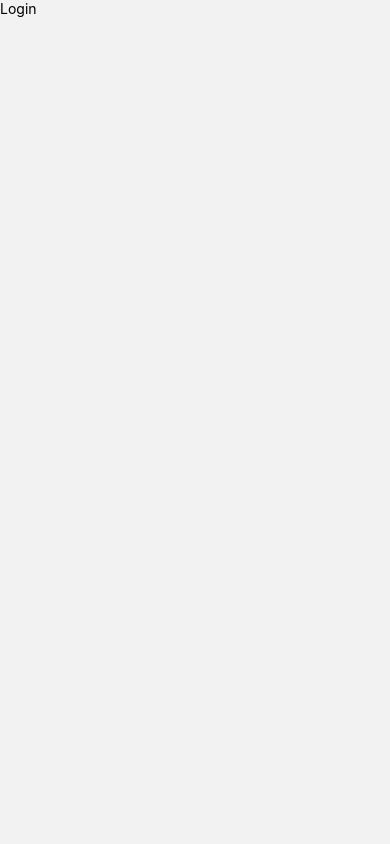
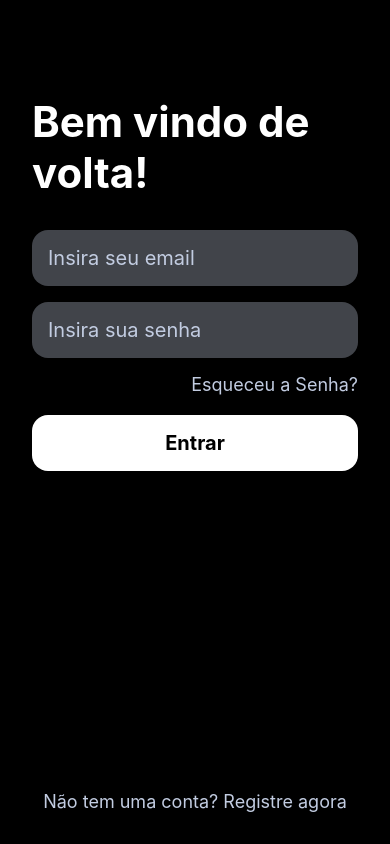
Before and after one commit to justAlves/devsocial, a React Native app: screen /Login in a window 390 px wide. Built offline with nearby package versions, Linux system fonts and the light colour scheme.

Commit message:
auth(feat):create login and register page

```diff
--- /dev/null
+++ b/src/pages/Login/components/LoginPage.tsx
@@ -0,0 +1,95 @@
+import {
+    StyleSheet,
+    Text,
+    TextInput,
+    TouchableOpacity,
+    View,
+} from 'react-native';
+import React from 'react';
+
+interface LoginProps {
+    login: boolean;
+    setLogin: (e: boolean) => void;
+}
+
+export default function LoginPage({login, setLogin}: LoginProps) {
+    return (
+        <View style={styles.container}>
+            <Text style={styles.title}>Bem vindo de volta!</Text>
+            <TextInput
+                style={styles.input}
+                placeholder="Insira seu email"
+                placeholderTextColor="#C2CCE1"
+            />
+            <TextInput
+                style={styles.input}
+                placeholder="Insira sua senha"
+                placeholderTextColor="#C2CCE1"
+            />
+            <View style={styles.buttonContainer}>
+                <TouchableOpacity>
+                    <Text style={{fontSize: 18, color: '#C2CCE1'}}>
+                        Esqueceu a Senha?
+                    </Text>
+                </TouchableOpacity>
+                <TouchableOpacity style={styles.button}>
+                    <Text style={{fontSize: 20, fontWeight: '700'}}>
+                        Entrar
+                    </Text>
+                </TouchableOpacity>
+            </View>
+            <View
+                style={{
+                    justifyContent: 'center',
+                    alignItems: 'center',
+                    marginTop: 'auto',
+                }}>
+                <TouchableOpacity onPress={() => setLogin(!login)}>
+                    <Text
+                        style={{
+                            fontSize: 18,
+                            color: '#C2CCE1',
+                        }}>
+                        Não tem uma conta? Registre agora
+                    </Text>
+                </TouchableOpacity>
+            </View>
+        </View>
+    );
+}
+
+const styles = StyleSheet.create({
+    container: {
+        flex: 1,
+        backgroundColor: '#000',
+        padding: 32,
+    },
+    title: {
+        marginTop: 64,
+        marginBottom: 32,
+        color: '#fff',
+        fontSize: 42,
+        fontWeight: '700',
+    },
+    input: {
+        width: '100%',
+        padding: 16,
+        fontSize: 20,
+        backgroundColor: '#41444A',
+        borderRadius: 16,
+        color: '#fff',
+        marginBottom: 16,
+    },
+    buttonContainer: {
+        alignItems: 'flex-end',
+        gap: 20,
+    },
+    button: {
+        width: '100%',
+        alignItems: 'center',
+        justifyContent: 'center',
+        backgroundColor: '#FFF',
+        padding: 16,
+        borderRadius: 16,
+    },
+});
--- /dev/null
+++ b/src/pages/Login/components/RegisterPage.tsx
@@ -0,0 +1,100 @@
+import {
+    StyleSheet,
+    Text,
+    TextInput,
+    TouchableOpacity,
+    View,
+} from 'react-native';
+import React from 'react';
+
+interface RegisterProps {
+    login: boolean;
+    setLogin: (e: boolean) => void;
+}
+
+export default function RegisterPage({login, setLogin}: RegisterProps) {
+    return (
+        <View style={styles.container}>
+            <Text style={styles.title}>Olá! Registre-se para começar</Text>
+            <TextInput
+                style={styles.input}
+                placeholder="Insira seu usuario"
+                placeholderTextColor="#C2CCE1"
+            />
+            <TextInput
+                style={styles.input}
+                placeholder="Insira seu email"
+                placeholderTextColor="#C2CCE1"
+            />
+            <TextInput
+                style={styles.input}
+                placeholder="Insira sua senha"
+                placeholderTextColor="#C2CCE1"
+            />
+            <TextInput
+                style={styles.input}
+                placeholder="Repita sua senha"
+                placeholderTextColor="#C2CCE1"
+            />
+            <View style={styles.buttonContainer}>
+                <TouchableOpacity style={styles.button}>
+                    <Text style={{fontSize: 20, fontWeight: '700'}}>
+                        Registrar
+                    </Text>
+                </TouchableOpacity>
+            </View>
+            <View
+                style={{
+                    justifyContent: 'center',
+                    alignItems: 'center',
+                    marginTop: 'auto',
+                }}>
+                <TouchableOpacity onPress={() => setLogin(!login)}>
+                    <Text
+                        style={{
+                            fontSize: 18,
+                            color: '#C2CCE1',
+                        }}>
+                        Já tem uma conta? Entre agora
+                    </Text>
+                </TouchableOpacity>
+            </View>
+        </View>
+    );
+}
+
+const styles = StyleSheet.create({
+    container: {
+        flex: 1,
+        backgroundColor: '#000',
+        padding: 32,
+    },
+    title: {
+        marginTop: 64,
+        marginBottom: 32,
+        color: '#fff',
+        fontSize: 42,
+        fontWeight: '700',
+    },
+    input: {
+        width: '100%',
+        padding: 16,
+        fontSize: 20,
+        backgroundColor: '#41444A',
+        borderRadius: 16,
+        color: '#fff',
+        marginBottom: 16,
+    },
+    buttonContainer: {
+        alignItems: 'flex-end',
+        gap: 20,
+    },
+    button: {
+        width: '100%',
+        alignItems: 'center',
+        justifyContent: 'center',
+        backgroundColor: '#FFF',
+        padding: 16,
+        borderRadius: 16,
+    },
+});
--- a/src/pages/Login/index.tsx
+++ b/src/pages/Login/index.tsx
@@ -1,10 +1,13 @@
-import {View, Text, SafeAreaView} from 'react-native';
-import React from 'react';
+import React, {useState} from 'react';
+import LoginPage from './components/LoginPage';
+import RegisterPage from './components/RegisterPage';
 
 export default function Login() {
-    return (
-        <SafeAreaView>
-            <Text>Login</Text>
-        </SafeAreaView>
+    const [login, setLogin] = useState(true);
+
+    return login ? (
+        <LoginPage login={login} setLogin={setLogin} />
+    ) : (
+        <RegisterPage login={login} setLogin={setLogin} />
     );
 }
```
Also changed, not shown: 1 other file (tests, documents, lock files or other folders).
